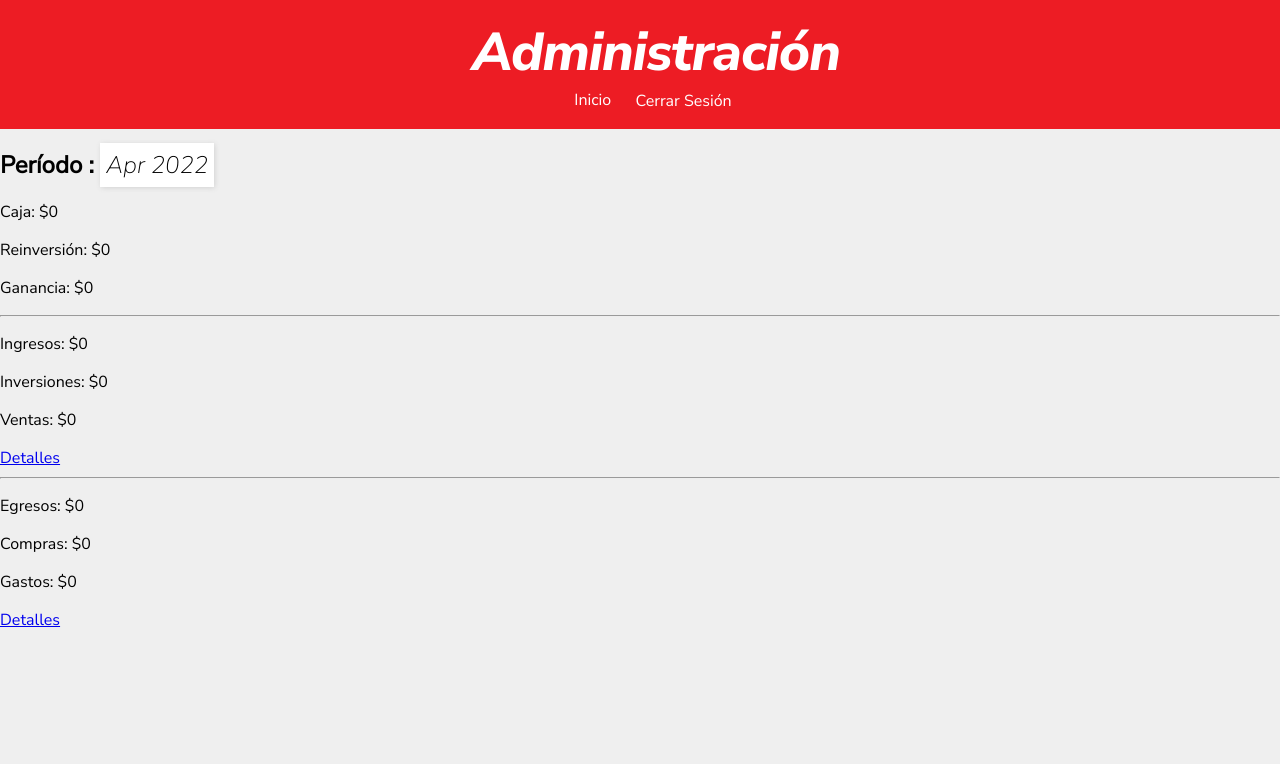
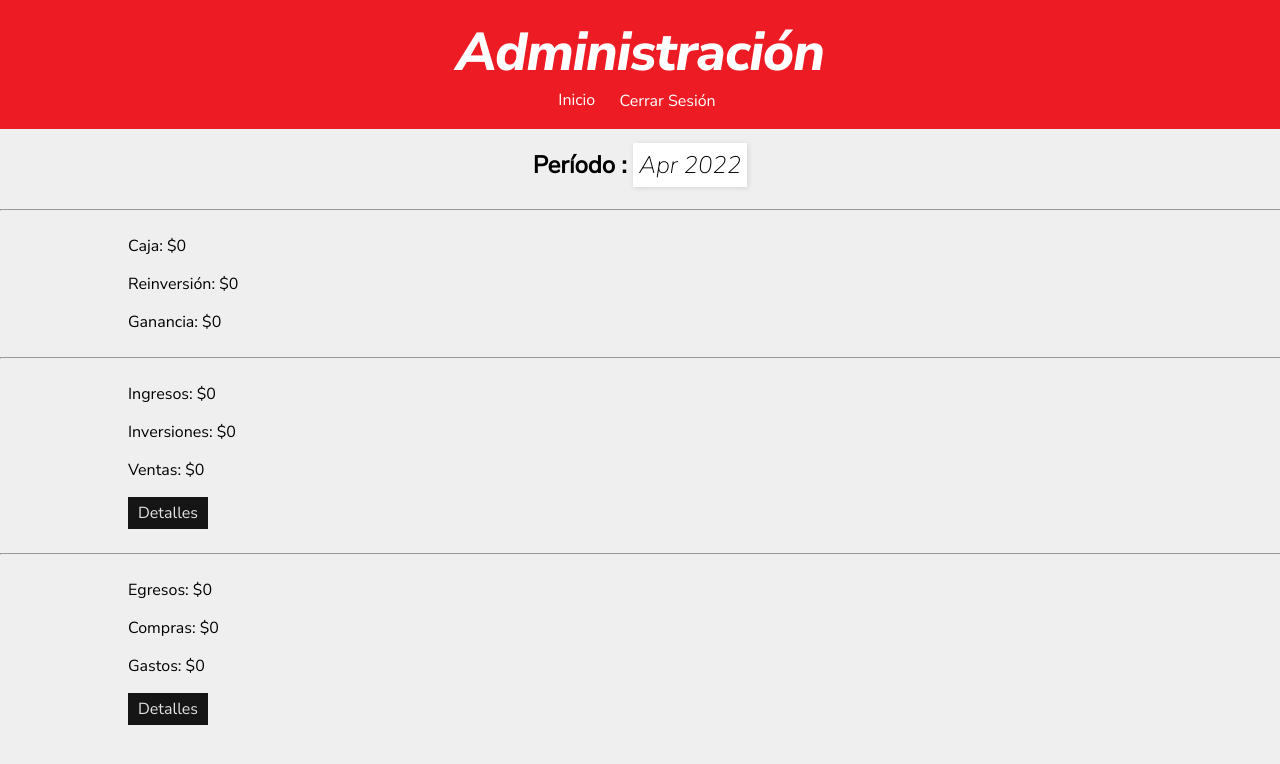
Before and after one commit to maadlog/mclovin-clothes, a React (Create React App) app: page /admin in a window 1280 px wide. Shown: the top 764 px of the page. Built offline with nearby package versions, Linux system fonts and the light colour scheme; no server answers; the database is empty; sample sign-in values are in the browser's storage.

Commit message:
nuevas clases balance, periodo-container, search-container, agregar movinieto-body para flex

```diff
--- a/src/pages/Administration.js
+++ b/src/pages/Administration.js
@@ -46,12 +46,12 @@ function Administration () {
 	const month = baseDate.toLocaleString('default', { month: 'short' })
 	const year = baseDate.toLocaleString('default', { year: 'numeric' })
 
-	return <AuthorizedPage>
+	return <AuthorizedPage className='movimiento-body'>
 		<NavBar title='Administración' />
 
-		<div>
+		<div className='periodo-container'>
 			<h2>Per&iacute;odo : <span className='underlined' onClick={() => setShowDatePicker(!showDatePicker) }>{month} {year}</span></h2>
-			<div style={{ display: showDatePicker ? 'flex' : 'none' }}>
+			<div style={{ display: showDatePicker ? 'flex' : 'none' }} className="search-container">
 				<input type='date' ref={ref} onChange={() => setShowSearch(true)}/>
 				<button style={{ display: showSearch? 'flex' : 'none' }} className='search-button' onClick={ () => {
 					setBaseDate(new Date(ref.current.value))
@@ -62,7 +62,10 @@ function Administration () {
 			</div>
 
 		</div>
-		<div>
+
+		<hr />
+
+		<div className='balance'>
 			<p>Caja: ${cashAvailable}</p>
 			<p>Reinversi&oacute;n: ${reinvestment}</p>
 			<p>Ganancia: ${earnings}</p>
@@ -70,7 +73,7 @@ function Administration () {
 
 		<hr />
 
-		<div>
+		<div className='balance'>
 			<p>Ingresos: ${income}</p>
 			<p>Inversiones: ${investmentsTotal}</p>
 			<p>Ventas: ${salesTotal}</p>
@@ -79,7 +82,7 @@ function Administration () {
 
 		<hr />
 
-		<div>
+		<div className='balance'>
 			<p>Egresos: ${expenses}</p>
 			<p>Compras: ${purchasesTotal}</p>
 			<p>Gastos: ${spendingsTotal}</p>
```
